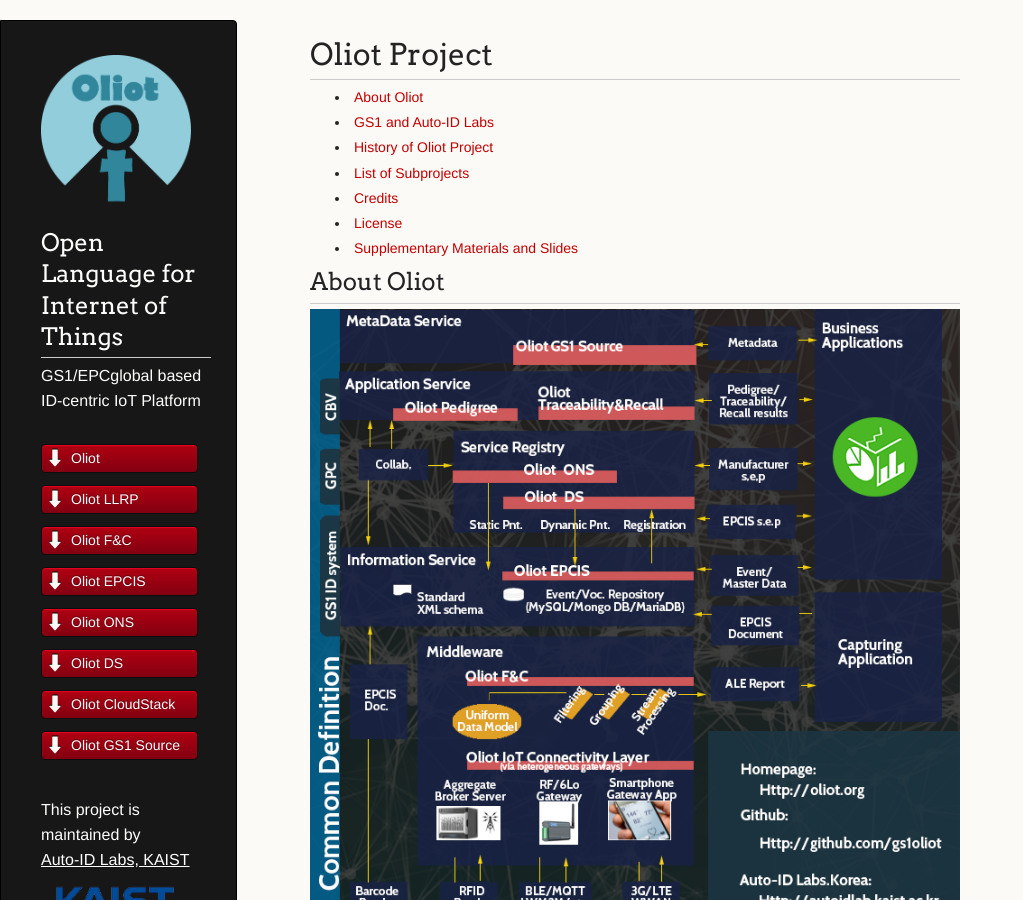
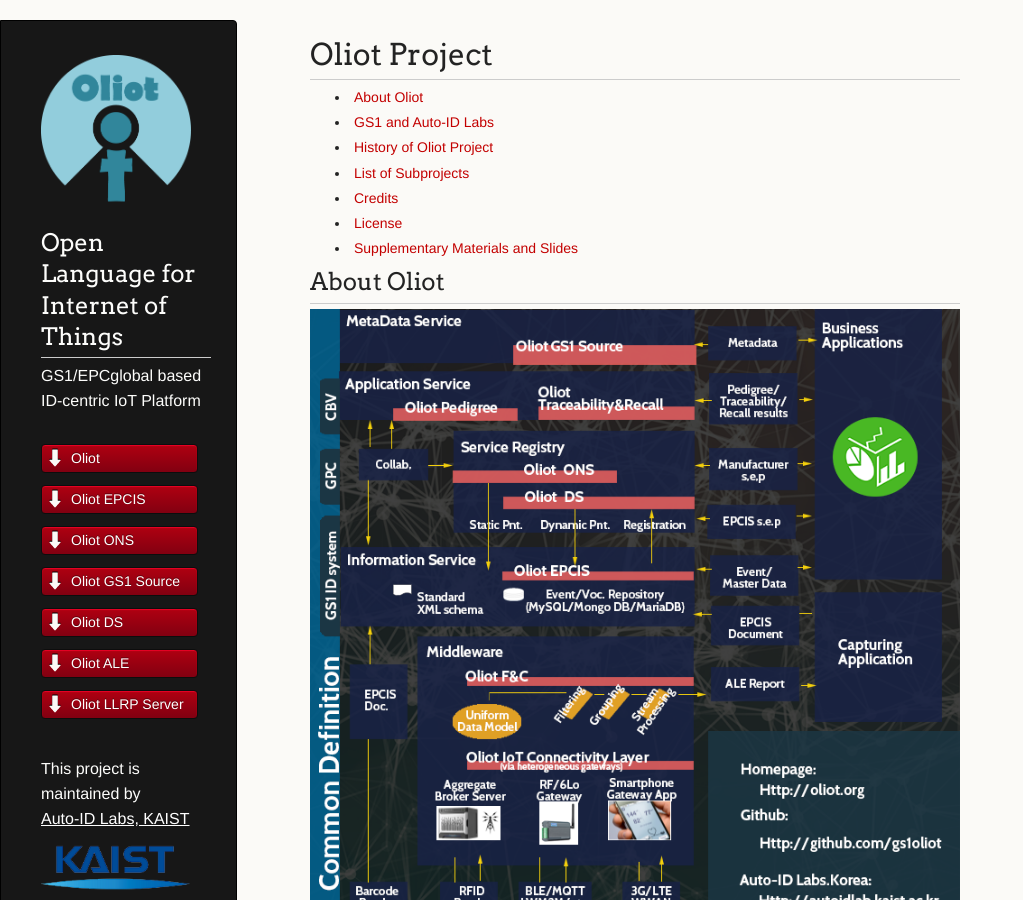
Before and after one commit to gs1oliot/oliot, a Jekyll site: the page index.html, which Jekyll copies as it is, in a window 1280 px wide and 900 px high. Shown: the whole window, without its empty margins (0-1023 px from the left). Built offline with Jekyll 4.4.1, drawn with Linux system fonts in a browser that asks for light colours.

Commit message:
Test for fixing the strange layout

```diff
--- a/index.html
+++ b/index.html
@@ -69,13 +69,12 @@
       <br>
       <ul>
         <li><a class="buttons" href="javascript:void(0)" data-section="overview_oliot.html">Oliot</a></li>
-        <li><a class="buttons" href="javascript:void(0)" data-section="overview_llrp.html" data-repourl="https://github.com/gs1oliot/oliot-llrp">Oliot LLRP</a></li>
-        <li><a class="buttons" href="javascript:void(0)" data-section="overview_fnc.html" data-repourl="https://github.com/gs1oliot/oliot-fc">Oliot F&amp;C</a></li>
         <li><a class="buttons" href="javascript:void(0)" data-section="overview_epcis.html" data-repourl="https://github.com/gs1oliot/oliot-epcis">Oliot EPCIS</a></li>
         <li><a class="buttons" href="javascript:void(0)" data-section="overview_ons.html" data-repourl="https://github.com/gs1oliot/oliot-ons">Oliot ONS</a></li>
+        <li><a class="buttons" href="javascript:void(0)" data-section="overview_gs1source.html" data-repourl="https://github.com/gs1oliot/oliot-gs1source">Oliot GS1 Source</a></li>
         <li><a class="buttons" href="javascript:void(0)" data-section="overview_geods.html" data-repourl="https://github.com/gs1oliot/oliot-geods">Oliot DS</a></li>
-        <li><a class="buttons" href="javascript:void(0)" data-section="overview_cs.html" data-repourl="https://github.com/gs1oliot/oliot-cloudstack">Oliot CloudStack</a></li>
-        <li><a class="buttons" href="javascript:void(0)" data-section="overview_gs1source.html" data-repourl="https://github.com/gs1oliot/oliot-gs1source">Oliot GS1 Source</a></li>
+        <li><a class="buttons" href="javascript:void(0)" data-section="overview_fnc.html" data-repourl="https://github.com/gs1oliot/oliot-fc">Oliot ALE</a></li>
+        <li><a class="buttons" href="javascript:void(0)" data-section="overview_llrp.html" data-repourl="https://github.com/gs1oliot/oliot-llrp">Oliot LLRP Server</a></li>
       </ul>
       <br>
       <p class="header">This project is maintained by <a class="header name" href="http://autoidlab.kaist.ac.kr">Auto-ID Labs, KAIST</a></p>
```
